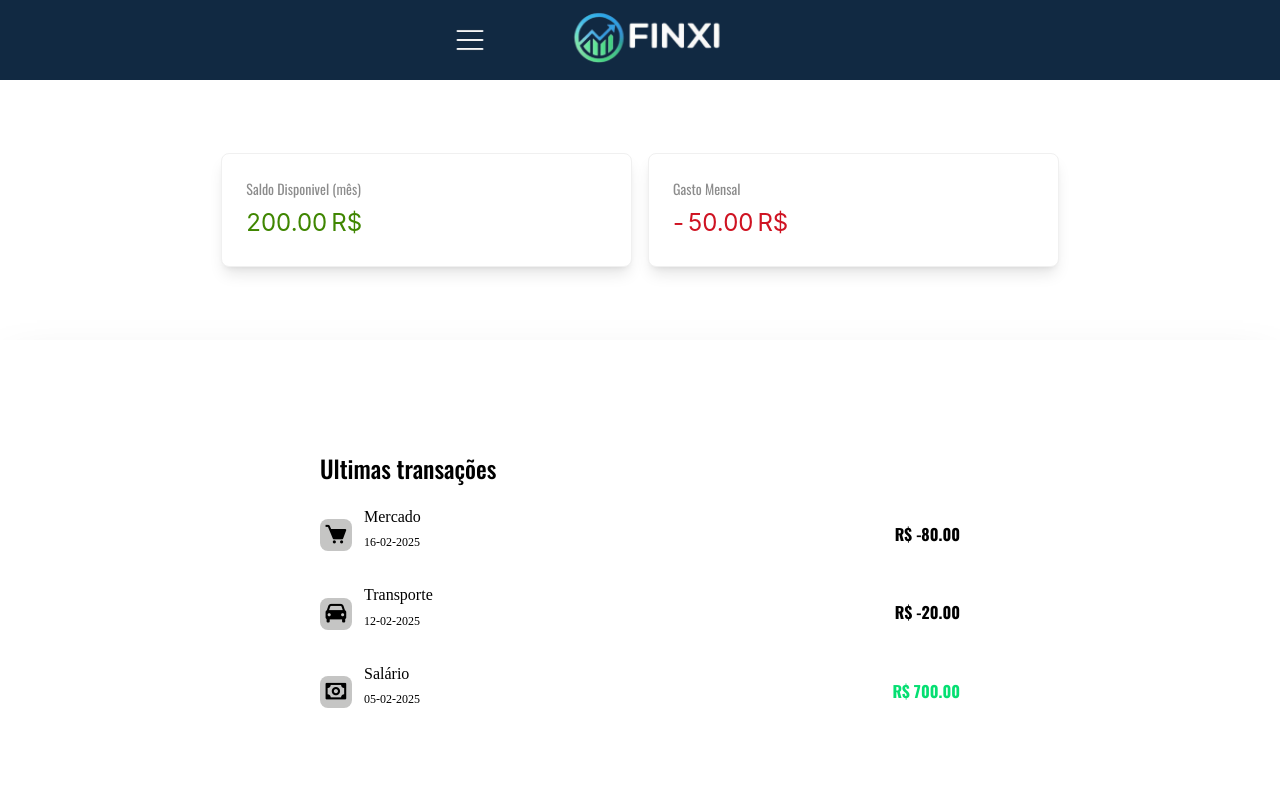
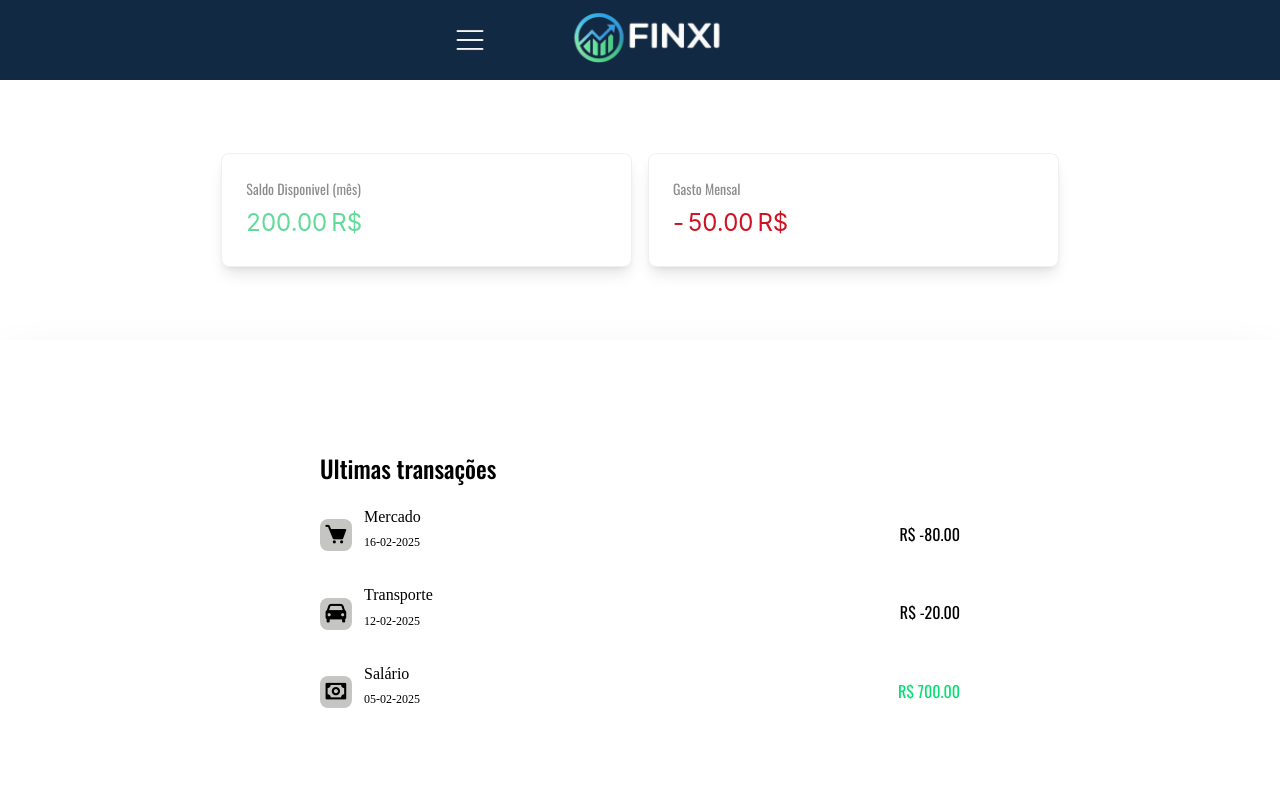
Before and after one commit to dilucas00/web-app-responsive, a React (Vite) app in the folder vite-project/: page / in a window 1280 px wide. Shown: the top 800 px of the page. Built offline with nearby package versions, Linux system fonts and the light colour scheme.

Commit message:
Alguns ajustes de nomeclatura de componentes

```diff
--- a/vite-project/src/App.jsx
+++ b/vite-project/src/App.jsx
@@ -1,8 +1,9 @@
 import './App.css'
 import SideBarM  from './components/SideBarM';
-import CardExemplo from './components/CardExample';
+import CardBalance from './components/CardBalance';
 import FinanceManager from './components/FinanceManager';
 import 'antd/dist/reset.css';
+
 
 function App() {
 
@@ -10,7 +11,7 @@ function App() {
   return (
     <>
       <SideBarM></SideBarM>
-      <CardExemplo></CardExemplo>
+      <CardBalance></CardBalance>
       <FinanceManager></FinanceManager>
 
 
--- a/vite-project/src/components/AddHistoric.jsx
+++ b/vite-project/src/components/AddTransaction.jsx
@@ -1,7 +1,7 @@
 import React, { useState } from "react";
 import { Modal, Button, Input } from "antd";
 
-function AddHistoric({ onAdd }) {
+function AddTransaction({ onAdd }) {
   const [isModalOpen, setIsModalOpen] = useState(false);
   const [categoria, setCategoria] = useState("");
   const [data, setData] = useState("");
@@ -68,7 +68,7 @@ function AddHistoric({ onAdd }) {
         open={isModalOpen}
         onOk={handleOk}
         onCancel={handleCancel}
-        footer={null} // Remove os botões padrões
+        footer={null}
       >
         <form onSubmit={handleSubmit} className="flex flex-col gap-5 space-y-3">
           {/* Campo de Categoria (Texto Livre) */}
@@ -109,4 +109,4 @@ function AddHistoric({ onAdd }) {
   );
 }
 
-export default AddHistoric;
+export default AddTransaction;
--- a/vite-project/src/components/CardExample.jsx
+++ b/vite-project/src/components/CardBalance.jsx
@@ -1,19 +1,18 @@
 import React from 'react';
-import { ArrowDownOutlined, ArrowUpOutlined } from '@ant-design/icons';
 import { Card, Col, Row, Statistic } from 'antd';
 
-function CardExample() {
+function CardBalance() {
   return (
     <div className="w-full bg-white h-65  flex justify-center items-center mt-10">
       <Row gutter={16} className="w-full justify-center">
         <Col xs={24} sm={24} md={12} lg={10} xl={8} className="flex p-2">
-          <Card className="w-full shadow-lg hover:shadow-xl hover:scale-105 transition-transform duration-300 ">
+          <Card className="w-full  shadow-lg hover:shadow-xl hover:scale-105 transition-transform duration-300 ">
             <Statistic
-              className='font-oswald'
+              className='font-oswald '
               title="Saldo Disponivel (mês)"
               value={200.0}
               precision={2}
-              valueStyle={{ color: '#3f8600' }}
+              valueStyle={{ color: '#62DA98' }}
               suffix="R$"
             />
           </Card>
@@ -37,4 +36,4 @@ function CardExample() {
   );
 }
 
-export default CardExample;
+export default CardBalance;
--- a/vite-project/src/components/FinanceManager.jsx
+++ b/vite-project/src/components/FinanceManager.jsx
@@ -1,6 +1,6 @@
 import React, { useState } from 'react';
-import LineTable from './LineTable';
-import AddHistoric from './AddHistoric';
+import TableTransaction from './TableTransaction';
+import AddTransaction from './AddTransaction';
 
 function FinanceManager() {
   const [transactions, setTransactions] = useState([
@@ -16,7 +16,7 @@ function FinanceManager() {
       date: "12-02-2025",
       value: -20,
       icon: "bx bxs-car",
-      color: "text-black"
+      color: "text-green"
     },
     {
       category: "Salário",
@@ -50,8 +50,8 @@ function FinanceManager() {
 
   return (
     <div className="min-h-screen  bg-white shadow-2xl p-4">
-        <LineTable transactions={transactions} />
-        <AddHistoric onAdd={handleAddTransaction} />
+        <TableTransaction transactions={transactions} />
+        <AddTransaction onAdd={handleAddTransaction} />
     </div>
   );
 }
--- a/vite-project/src/components/SideBarM.jsx
+++ b/vite-project/src/components/SideBarM.jsx
@@ -7,7 +7,7 @@ function SideBarM() {
 
   // Itens do menu do dropdown
   const menu = (
-    <Menu>
+    <Menu className='bg-sky-400'>
       <Menu.Item key="1">Opção 1</Menu.Item>
       <Menu.Item key="2">Opção 2</Menu.Item>
       <Menu.Item key="3">Opção 3</Menu.Item>
--- a/vite-project/src/components/LineTable.jsx
+++ b/vite-project/src/components/TableTransaction.jsx
@@ -1,7 +1,7 @@
 import React from 'react';
 import "boxicons/css/boxicons.min.css";
 
-function LineTable({ transactions }) {
+function TableTransaction({ transactions }) {
   return (
     <div className="w-full  sm:max-w-md md:max-w-lg lg:max-w-xl xl:max-w-2xl mx-auto mt-20 mb-5  rounded-xl p-4 shadow- ">
       <h3 className="mb-3 font-bold text-2xl text-black font-oswald">Ultimas transações</h3>
@@ -18,7 +18,7 @@ function LineTable({ transactions }) {
           </div>
         </div>
         <div className="mt-2 sm:mt-0 sm:ml-auto">
-          <span className={`${transaction.color} font-bold text-black font-oswald`}>
+          <span className={`${transaction.color} font-normal text-black font-oswald`}>
             R$ {transaction.value.toFixed(2)} {/* Exibe o valor como foi salvo */}
           </span>
         </div>
@@ -28,4 +28,4 @@ function LineTable({ transactions }) {
   );
 }
 
-export default LineTable;
+export default TableTransaction;
```
